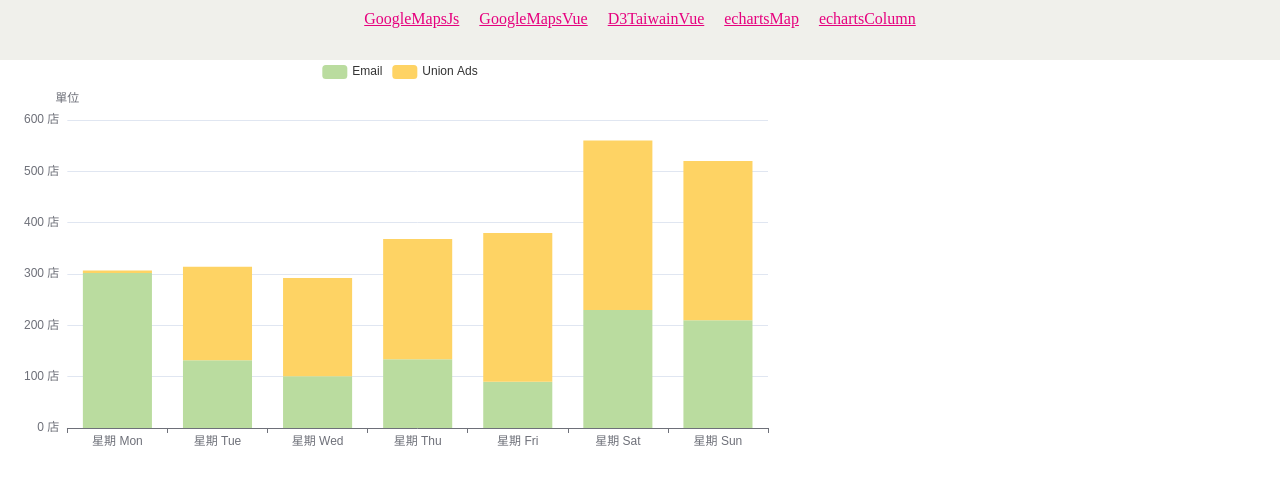
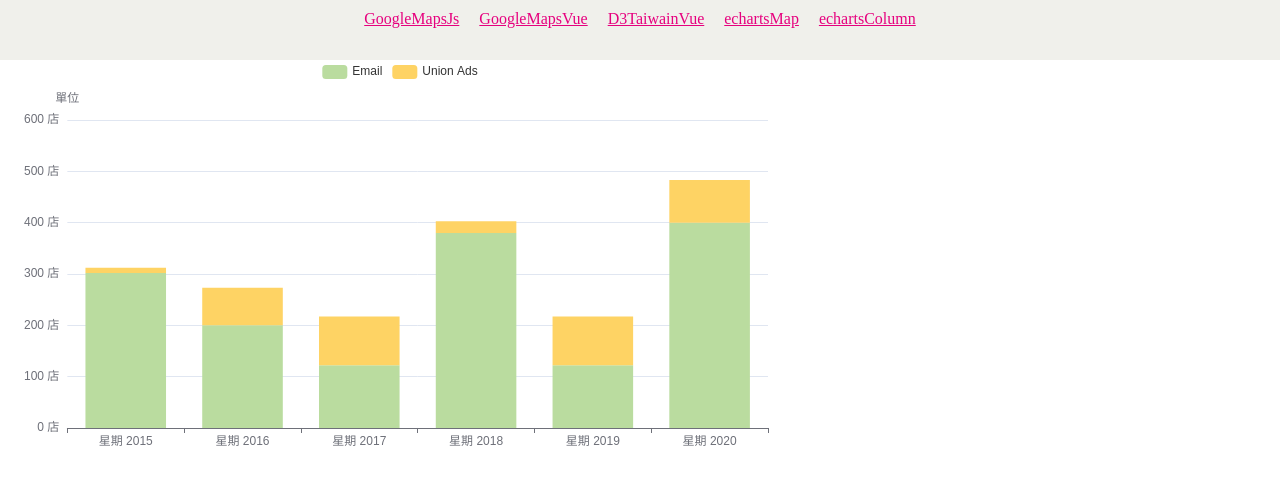
Before and after one commit to chinyishan/google-maps-demo, a plain HTML site: page echartsColumn.html in a window 1280 px wide. Drawn offline with nearby package versions, Linux system fonts and the light colour scheme.

Commit message:
更改 source 資料

```diff
--- a/echartsColumn.html
+++ b/echartsColumn.html
@@ -67,16 +67,18 @@
             type: 'shadow',
           },
         },
-        // dataset: {
-        //   // 提供一份数据。
-        //   source: [
-        //     ['product', '2015', '2016', '2017'],
-        //     ['Matcha Latte', 43.3, 85.8, 93.7],
-        //     ['Milk Tea', 83.1, 73.4, 55.1],
-        //     ['Cheese Cocoa', 86.4, 65.2, 82.5],
-        //     ['Walnut Brownie', 72.4, 53.9, 39.1],
-        //   ],
-        // },
+        dataset: {
+          // 提供一份数据。
+          source: [
+            ['year', 'all', 'new'],
+            ['2015', 302, 10],
+            ['2016', 200, 73],
+            ['2017', 122, 95],
+            ['2018', 380, 23],
+            ['2019', 122, 95],
+            ['2020', 400, 83],
+          ],
+        },
         legend: {},
         grid: {
           left: '3%',
@@ -89,7 +91,7 @@
           {
             type: 'category',
             // 標籤資料
-            data: ['Mon', 'Tue', 'Wed', 'Thu', 'Fri', 'Sat', 'Sun'],
+            // data: ['Mon', 'Tue', 'Wed', 'Thu', 'Fri', 'Sat', 'Sun'],
             // 刻度标签
             axisLabel: {
               formatter: '星期 {value}',
@@ -126,7 +128,7 @@
             emphasis: {
               focus: 'series',
             },
-            data: [302, 132, 101, 134, 90, 230, 210],
+            // data: [302, 132, 101, 134, 90, 230, 210],
           },
           {
             name: 'Union Ads',
@@ -136,7 +138,7 @@
             emphasis: {
               focus: 'series',
             },
-            data: [5, 182, 191, 234, 290, 330, 310],
+            // data: [5, 182, 191, 234, 290, 330, 310],
           },
         ],
       };
```
